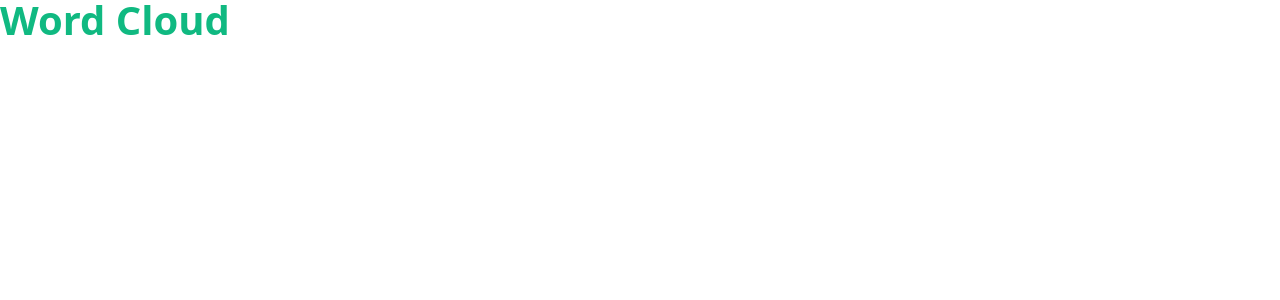
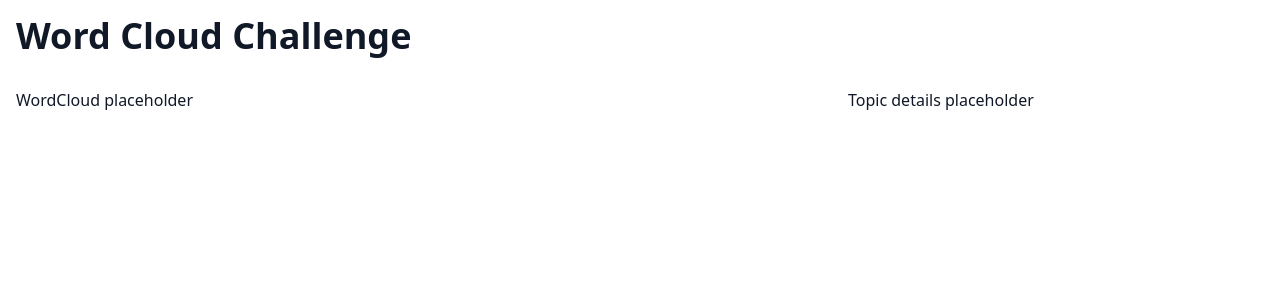
Before and after one commit to A-Cdeveloper/Word-Cloud, a React (Vite) app: page / in a window 1280 px wide. Shown: the top 300 px of the page. Built offline with nearby package versions, Linux system fonts and the light colour scheme.

Commit message:
Create basic project layout/structure

```diff
--- a/src/App.tsx
+++ b/src/App.tsx
@@ -1,9 +1,24 @@
-function App() {
+import TopicDetails from "./components/TopicDetails";
+import { WordList } from "./components/WordList";
+
+const App = () => {
   return (
-    <>
-      <h1 className="text-wc6 font-bold text-sentimentGreen">Word Cloud</h1>
-    </>
+    <div className="min-h-screen text-gray-900 max-w-screen-2xl mx-auto">
+      <header className="p-4">
+        <h1 className="text-4xl font-bold">Word Cloud Challenge</h1>
+      </header>
+
+      <main className="flex flex-col md:flex-row min-h-[calc(100vh-64px)] p-4">
+        <section className="md:w-2/3">
+          <WordList />
+        </section>
+
+        <aside className="md:w-1/3">
+          <TopicDetails />
+        </aside>
+      </main>
+    </div>
   );
-}
+};
 
 export default App;
--- /dev/null
+++ b/src/components/TopicDetails.tsx
@@ -0,0 +1,5 @@
+const TopicDetails = () => {
+  return <p>Topic details placeholder</p>;
+};
+
+export default TopicDetails;
--- /dev/null
+++ b/src/components/WordList.tsx
@@ -0,0 +1,3 @@
+export const WordList = () => {
+  return <p>WordCloud placeholder</p>;
+};
```
